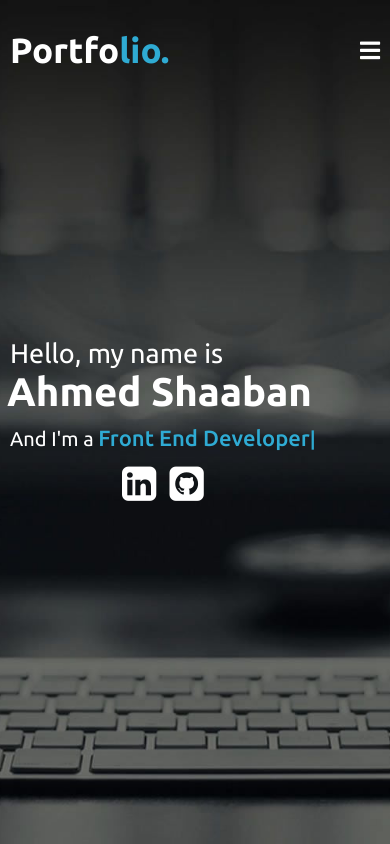
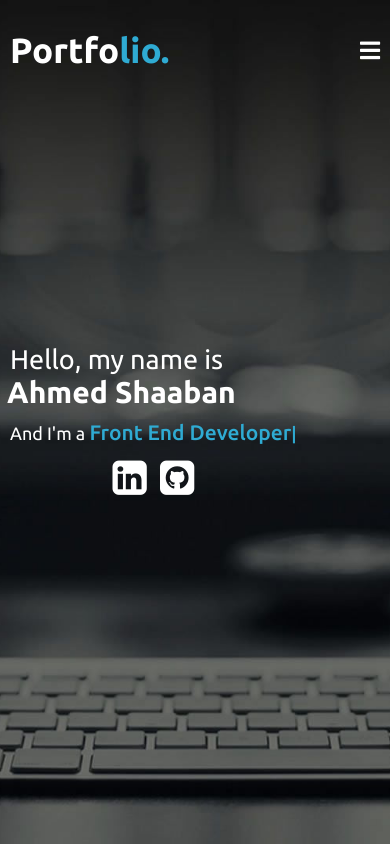
Before and after one commit to AhmedShaaban56/My-Portfolio, a plain HTML site: page index.html in a window 390 px wide. Shown: the top 844 px of the page. Drawn offline with nearby package versions, Linux system fonts and the light colour scheme.

Commit message:
responsive layouts

```diff
--- a/style.css
+++ b/style.css
@@ -728,7 +728,7 @@ footer span a:hover {
 
 @media (max-width: 400px) {
   .home .home-content .text-2 {
-    font-size: 40px;
+    font-size: 30px;
     margin-bottom: 10px;
   }
   .home .home-content .socials a {
@@ -736,10 +736,10 @@ footer span a:hover {
     font-size: 40px;
   }
   .home .home-content .text-3 {
-    font-size: 20px;
+    font-size: 18px;
   }
   .home .home-content .text-3 .typing {
-    font-size: 22px;
+    font-size: 21px;
   }
   .about .about-content .right .text,
   .skills .skills-content .left .text {
@@ -775,11 +775,9 @@ footer span a:hover {
   .scroll-up-btn {
     right: 5px;
     bottom: 15px;
-    /* top: 0; */
     height: 38px;
     width: 35px;
     font-size: 23px;
-    /* position: sticky; */
     line-height: 38px;
   }
 }
```
